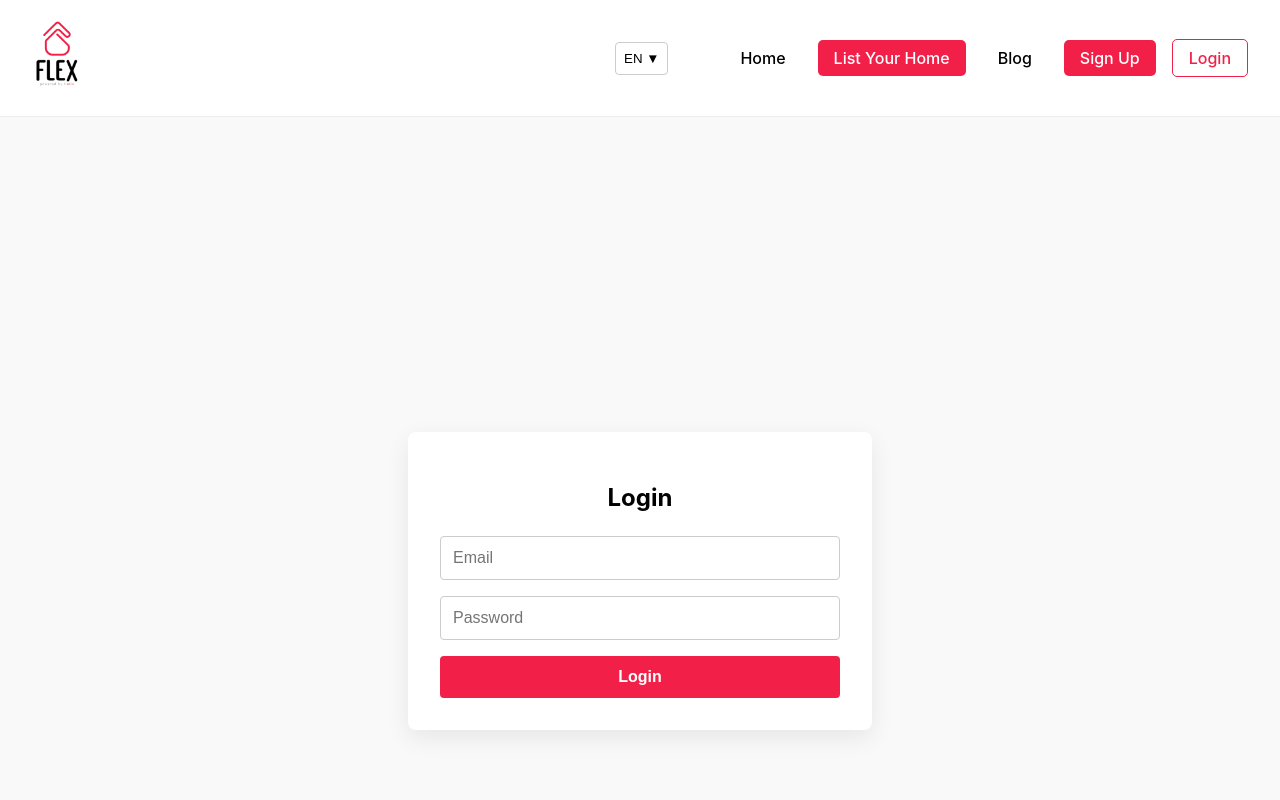
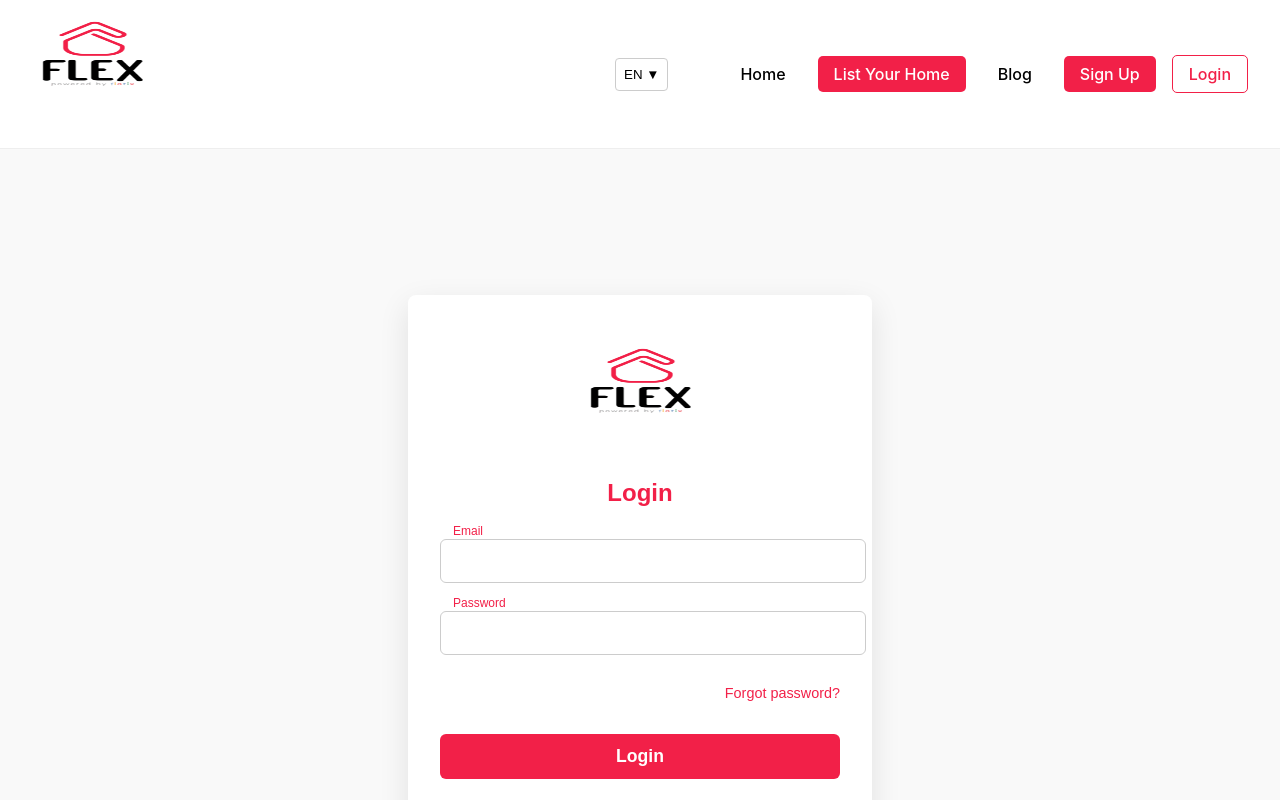
Before and after one commit to ahmed666916/flexvivienda-server, a React (Create React App) app: page /login in a window 1280 px wide. Shown: the top 800 px of the page. Built offline with nearby package versions, Linux system fonts and the light colour scheme.

Commit message:
updated login page

```diff
--- a/src/components/Login/LoginForm.css
+++ b/src/components/Login/LoginForm.css
@@ -1,104 +1,134 @@
-.signup-container {
+/* Full page background */
+.login-page {
+  min-height: 100vh;
+  background: #f9f9f9;
   display: flex;
   justify-content: center;
   align-items: center;
-    padding: 4rem 2rem;
-    background-color: #f9f9f9;
-    min-height: 100vh;
+  font-family: 'Arial', sans-serif;
+  padding: 2rem;
 }
 
-  .signup-form {
-    background: #ffffff;
-    padding: 2rem;
+/* Center container */
+.login-container {
+  background: white;
+  padding: 3rem 2rem;
   border-radius: 8px;
-    box-shadow: 0 8px 24px rgba(0, 0, 0, 0.08);
+  box-shadow: 0 10px 30px rgba(0,0,0,0.1);
   width: 100%;
   max-width: 400px;
-    display: flex;
-    flex-direction: column;
+  text-align: center;
 }
 
-  .signup-form h2 {
-    text-align: center;
-    margin-bottom: 1.5rem;
-    color: #000000;
+/* Logo */
+.logo img {
+  width: 120px;
+  margin-bottom: 2rem;
 }
 
-  .signup-form input {
-    padding: 0.75rem;
-    margin-bottom: 1rem;
-    border: 1px solid #ccc;
-    border-radius: 4px;
-    font-size: 1rem;
+/* Form heading */
+.login-form h2 {
+  margin-bottom: 2rem;
+  color: #F22048;
+  font-weight: 700;
 }
 
-  .signup-form input:focus {
-    border-color: #f22048;
+/* Input group for floating labels */
+.input-group {
+  position: relative;
+  margin-bottom: 1.8rem;
+}
+
+.input-group input {
+  width: 100%;
+  padding: 12px 12px 12px 12px;
+  font-size: 1rem;
+  border: 1px solid #ccc;
+  border-radius: 6px;
+  background: transparent;
   outline: none;
 }
 
-  .phone-input {
-    display: flex;
-    position: relative;
+.input-group input:focus {
+  border-color: #F22048;
 }
 
-  .country-code {
-    padding: 0.75rem;
-    border: 1px solid #ccc;
-    border-right: none;
-    background: #ffffff;
-    cursor: pointer;
-    font-size: 1rem;
-    border-radius: 4px 0 0 4px;
+/* Floating label style */
+.input-group label {
+  position: absolute;
+  top: 50%;
+  left: 12px;
+  color: #999;
+  pointer-events: none;
+  transform: translateY(-50%);
+  transition: 0.3s ease all;
+  background: white;
+  padding: 0 5px;
 }
 
-  .phone-input input {
-    flex: 1;
-    border-left: none;
-    border-radius: 0 4px 4px 0;
+/* When input is focused or has value, move label up */
+.input-group input:focus + label,
+.input-group input:not(:placeholder-shown) + label {
+  top: -8px;
+  left: 8px;
+  font-size: 0.75rem;
+  color: #F22048;
 }
 
-  .country-dropdown {
-    position: absolute;
-    top: 100%;
-    left: 0;
-    background: #ffffff;
-    border: 1px solid #ccc;
-    width: 100%;
-    z-index: 10;
-    max-height: 150px;
-    overflow-y: auto;
+/* Forgot password */
+.forgot-password {
+  text-align: right;
+  margin-bottom: 2rem;
 }
 
-  .country-dropdown div {
-    padding: 0.5rem;
-    cursor: pointer;
+.forgot-password a {
+  color: #F22048;
+  font-size: 0.9rem;
+  text-decoration: none;
 }
 
-  .country-dropdown div:hover {
-    background-color: #f22048;
-    color: #ffffff;
+.forgot-password a:hover {
+  text-decoration: underline;
 }
 
-  .signup-form button {
-    background-color: #f22048;
-    color: #ffffff;
-    padding: 0.75rem;
+/* Login button */
+.btn-login {
+  background-color: #F22048;
   border: none;
-    border-radius: 4px;
-    font-size: 1rem;
+  color: white;
+  padding: 12px 0;
+  width: 100%;
+  border-radius: 6px;
+  font-size: 1.1rem;
+  font-weight: 700;
   cursor: pointer;
-    font-weight: bold;
   transition: background-color 0.3s ease;
 }
 
-  .signup-form button:hover {
-    background-color: #000000;
+.btn-login:hover {
+  background-color: #d81b3f;
+}
+
+/* Signup link */
+.signup-link {
+  margin-top: 1.5rem;
+  font-size: 0.9rem;
+  color: #333;
+}
+
+.signup-link a {
+  color: #F22048;
+  text-decoration: none;
+  font-weight: 600;
+}
+
+.signup-link a:hover {
+  text-decoration: underline;
 }
 
 /* Responsive */
 @media (max-width: 480px) {
-    .signup-form {
-      padding: 1.5rem;
+  .login-container {
+    padding: 2rem 1rem;
   }
 }
--- a/src/components/Login/LoginForm.js
+++ b/src/components/Login/LoginForm.js
@@ -2,19 +2,39 @@
 import './LoginForm.css';
 
 const LoginForm = () => {
+  return (
+    <div className="login-page">
+      <div className="login-container">
+        {/* Logo */}
+        <div className="logo">
+          <img src="/Images/logo.png" alt="Logo" /> {/* Put your logo in public folder as logo.png */}
+        </div>
 
+        {/* Login Form */}
+        <form className="login-form">
+          <h2>Login</h2>
 
-  return (
-    <div className="signup-container">
-      <form className="signup-form">
-        <h2>Login</h2>
-        <input type="email" placeholder="Email" required />
+          <div className="input-group">
+            <input type="email" id="email" required />
+            <label htmlFor="email">Email</label>
+          </div>
 
-        <input type="password" placeholder="Password" required />
+          <div className="input-group">
+            <input type="password" id="password" required />
+            <label htmlFor="password">Password</label>
+          </div>
 
+          <div className="forgot-password">
+            <a href="/forgot-password">Forgot password?</a>
+          </div>
 
-        <button type="submit">Login</button>
-      </form>
+          <button type="submit" className="btn-login">Login</button>
+
+          <div className="signup-link">
+            Don't have an account? <a href="/signup">Sign up</a>
+          </div>
+        </form>
+      </div>
     </div>
   );
 };
```
Lines whose indentation alone changed are shown as unchanged.
